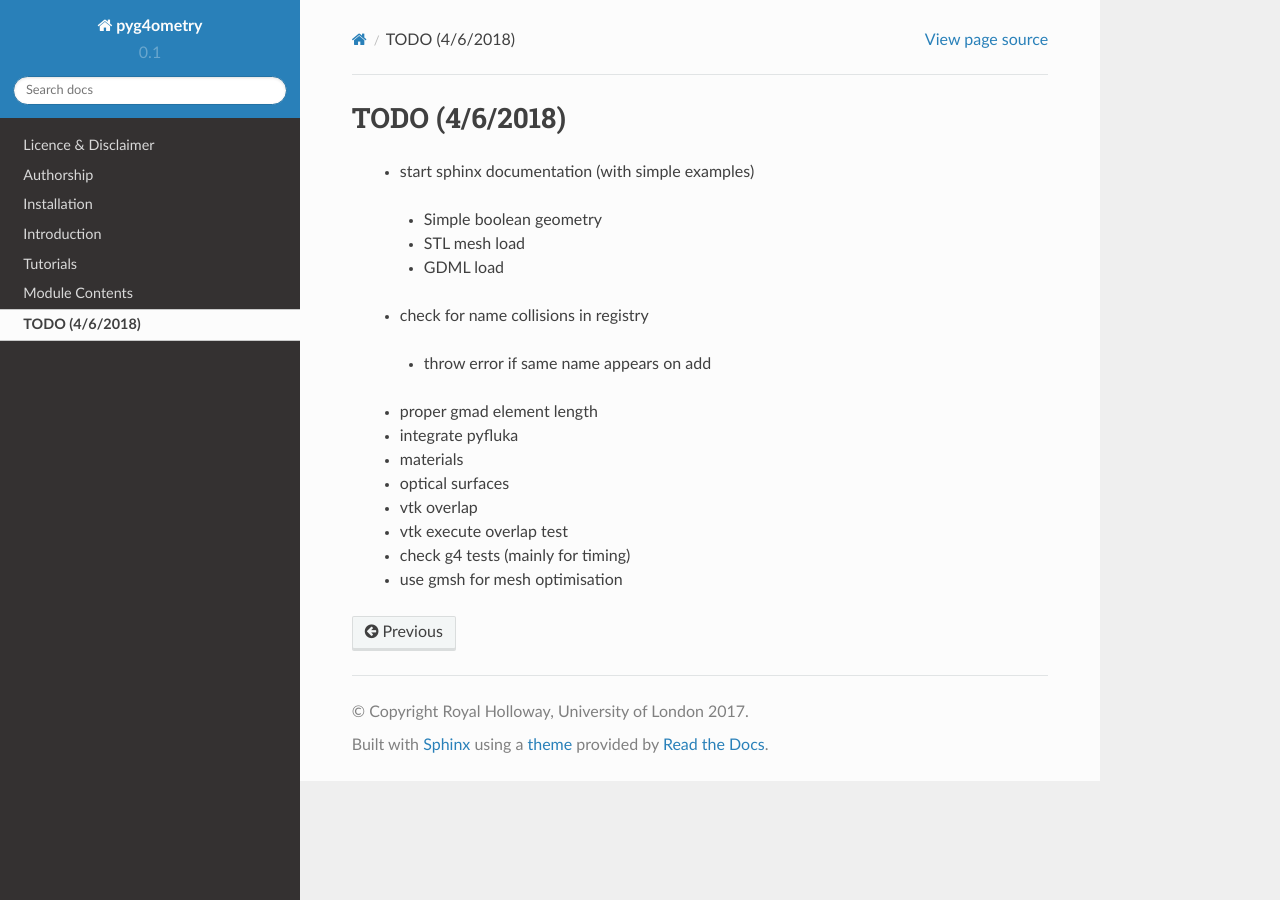
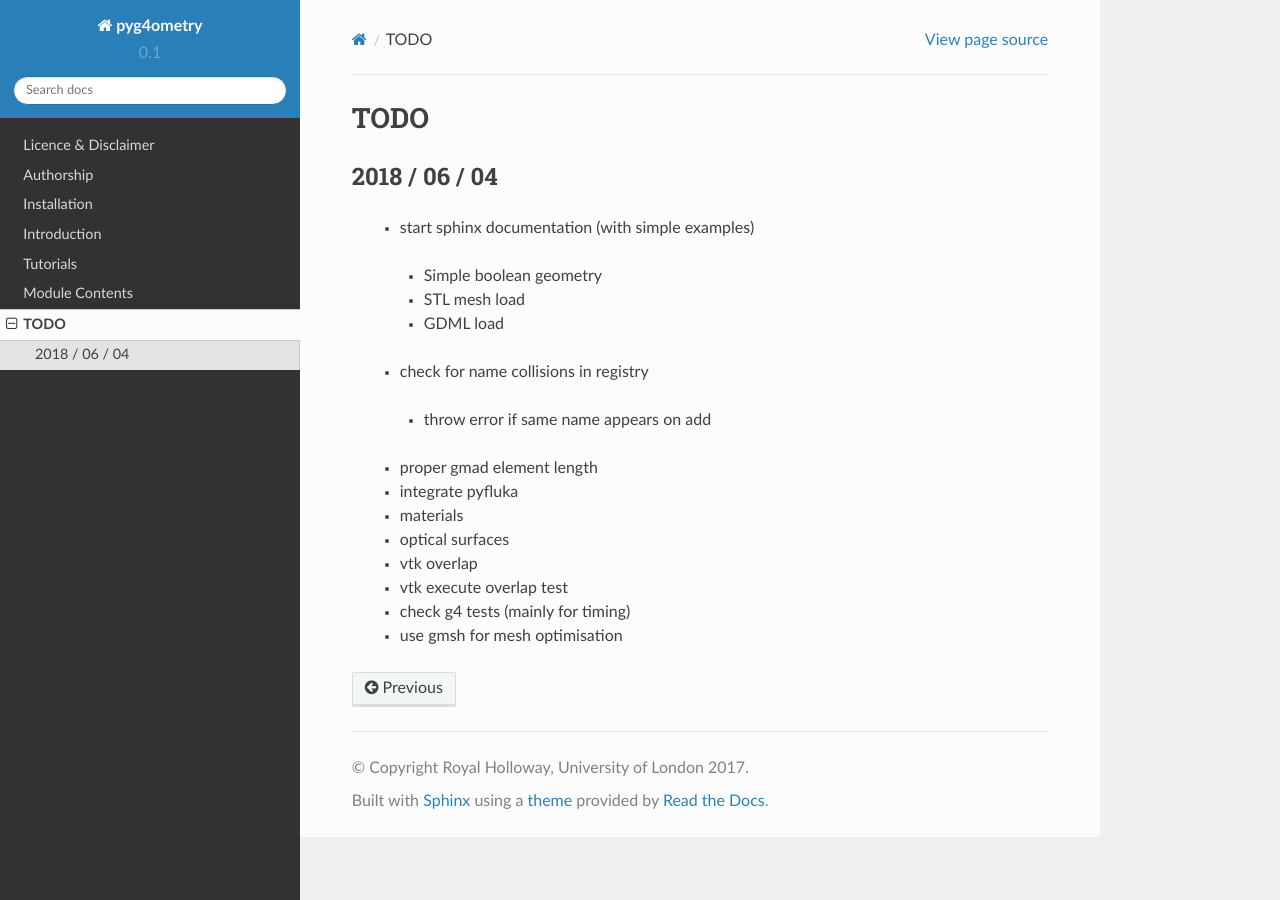
Before and after one commit to g4edge/pyg4ometry, a Sphinx documentation site: the page built from pyg4ometry/docs/source/todo.rst, in a window 1280 px wide. Built offline with Sphinx 7.4.7 and the Read the Docs theme 2.0.0, drawn with Linux system fonts in a browser that asks for light colours.

Commit message:
Fix manual errors.

```diff
--- a/pyg4ometry/docs/source/todo.rst
+++ b/pyg4ometry/docs/source/todo.rst
@@ -1,13 +1,19 @@
-===============
-TODO (4/6/2018)
-===============
+TODO
+====
+
+2018 / 06 / 04
+--------------
 
  * start sphinx documentation (with simple examples)
+
   * Simple boolean geometry
   * STL mesh load
   * GDML load
+
  * check for name collisions in registry
+
   * throw error if same name appears on add
+
  * proper gmad element length
  * integrate pyfluka
  * materials
```
Also changed, not shown: pyg4ometry/docs/source/_static/test.txt (added).
